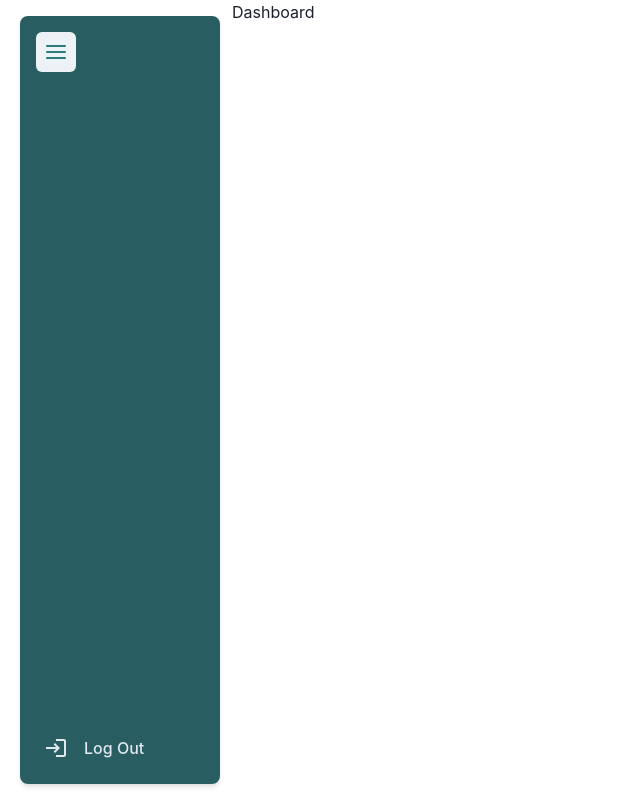
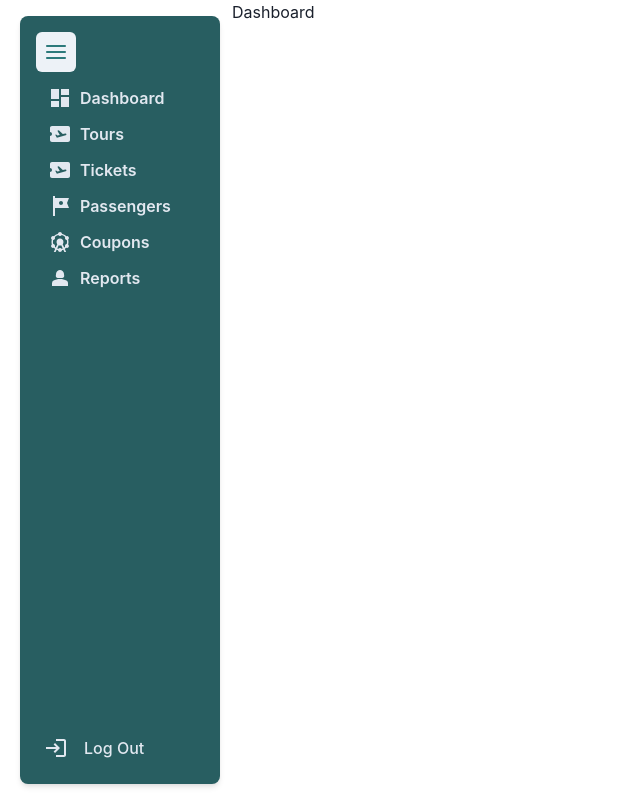
Before and after one commit to AkashVaghela/tourify-admin, a React (Vite) app: page / in a window 1280 px wide. Shown: the whole page, without its empty margins (0-640 px from the left). Built offline with nearby package versions, Linux system fonts and the light colour scheme.

Commit message:
fixed sidebar

```diff
--- a/src/components/navItem/NavItem.jsx
+++ b/src/components/navItem/NavItem.jsx
@@ -1,24 +1,24 @@
 /* eslint-disable react/prop-types */
 import React from "react";
-import { Flex, Text, Icon } from "@chakra-ui/react";
+import { MenuItem, Text, Icon } from "@chakra-ui/react";
 import { NavLink } from "react-router-dom";
 
-const NavItem = ({ to, icon, title, isOpen }) => {
+const NavItem = ({ item, showChild }) => {
   return (
-    <NavLink to={to}>
-      <Flex alignItems="center" gap="4">
-        {icon && <Icon as={icon} boxSize={6} color="gray.200" />}
-        {isOpen && (
-          <Text
-            textTransform="capitalize"
-            fs="lg"
-            color="gray.200"
-            fontWeight="500"
-          >
-            {title}
-          </Text>
+    <NavLink
+      to={item.to}
+      onClick={() => {
+        item.children && showChild();
+      }}
+    >
+      <MenuItem key={item.to}>
+        {item.icon && (
+          <Icon as={item.icon} boxSize={6} color="gray.200" marginRight={2} />
         )}
-      </Flex>
+        <Text color="gray.200" fontWeight="semibold" textTransform="capitalize">
+          {item.title}
+        </Text>
+      </MenuItem>
     </NavLink>
   );
 };
--- a/src/components/sidebar/Sidebar.jsx
+++ b/src/components/sidebar/Sidebar.jsx
@@ -1,3 +1,4 @@
+/* eslint-disable react/prop-types */
 import React, { useState } from "react";
 import {
   Flex,
@@ -5,13 +6,9 @@ import {
   Text,
   Icon,
   Menu,
-  MenuList,
-  MenuItem,
-  Box,
   MenuGroup,
 } from "@chakra-ui/react";
 import { HamburgerIcon } from "@chakra-ui/icons";
-import NavItem from "../navItem/NavItem";
 import {
   MdDashboard,
   MdAirplaneTicket,
@@ -20,67 +17,68 @@ import {
   MdPerson2,
   MdLogin,
 } from "react-icons/md";
-import { Link } from "react-router-dom";
+import NavItem from "../navItem/NavItem";
 
 const navbar = [
   {
     to: "/",
-    icon: <MdDashboard />,
+    icon: MdDashboard,
     title: "dashboard",
   },
   {
     to: "/tours",
-    icon: <MdAirplaneTicket />,
+    icon: MdAirplaneTicket,
     title: "tours",
     children: [
       {
-        to: "/cities",
+        to: "/tours/cities",
         title: "cities",
       },
       {
-        to: "/attractions",
+        to: "/tours/attractions",
         title: "attractions",
       },
     ],
   },
   {
     to: "/tickets",
-    icon: <MdAirplaneTicket />,
+    icon: MdAirplaneTicket,
     title: "tickets",
     children: [
       {
-        to: "/booked",
+        to: "/tickets/booked",
         title: "booked",
       },
       {
-        to: "/canceled",
+        to: "/tickets/canceled",
         title: "cancel",
       },
       {
-        to: "/refunds",
+        to: "/tickets/refunds",
         title: "refund",
       },
     ],
   },
   {
     to: "/passengers",
-    icon: <MdTour />,
+    icon: MdTour,
     title: "passengers",
   },
   {
     to: "/coupons",
-    icon: <MdAttractions />,
+    icon: MdAttractions,
     title: "coupons",
   },
   {
     to: "/reports",
-    icon: <MdPerson2 />,
+    icon: MdPerson2,
     title: "reports",
   },
 ];
 
 const Sidebar = () => {
   const [isOpen, setIsOpen] = useState(true);
+  const [showChild, setShowChild] = useState(false);
 
   return (
     <Flex
@@ -103,46 +101,42 @@ const Sidebar = () => {
       </IconButton>
 
       <Flex flexDir="column" flexGrow="1" w="100%">
-        <Menu id="menu">
-          <MenuList>
+        <Menu>
           {navbar.map((item) => {
-              console.log(item.to);
             return (
               <>
                 {item.children ? (
-                    <MenuGroup key={item.to}>
-                      <MenuItem icon={item.icon}>
-                        <Link to={item.to}>{item.title}</Link>
-                      </MenuItem>
+                  <>
+                    <NavItem
+                      item={item}
+                      showChild={() => setShowChild(!showChild)}
+                    />
                     {item.children.map((child) => {
-                        console.log(child.to);
                       return (
-                          <MenuItem key={child.to}>
-                            <Link to={child.to}>{child.title}</Link>
-                          </MenuItem>
+                        showChild && (
+                          <MenuGroup key={child.to}>
+                            <NavItem
+                              item={child}
+                              showChild={() => setShowChild(!showChild)}
+                            />
+                          </MenuGroup>
+                        )
                       );
                     })}
-                    </MenuGroup>
+                  </>
                 ) : (
-                    <MenuItem key={item.to} icon={item.icon}>
-                      <Link to={item.to}>{item.title}</Link>
-                    </MenuItem>
+                  <NavItem
+                    item={item}
+                    showChild={() => setShowChild(!showChild)}
+                  />
                 )}
               </>
             );
           })}
-          </MenuList>
         </Menu>
       </Flex>
 
-      <Flex
-        p={2}
-        gap="4"
-        width="100%"
-        rounded={4}
-        alignItems="center"
-        _hover={{ background: "teal.900" }}
-      >
+      <Flex p={2} gap="4" width="100%" rounded={4} alignItems="center">
         <Icon as={MdLogin} boxSize={6} color="gray.200" />
         {isOpen && (
           <Text
```
Lines whose indentation alone changed are shown as unchanged.
